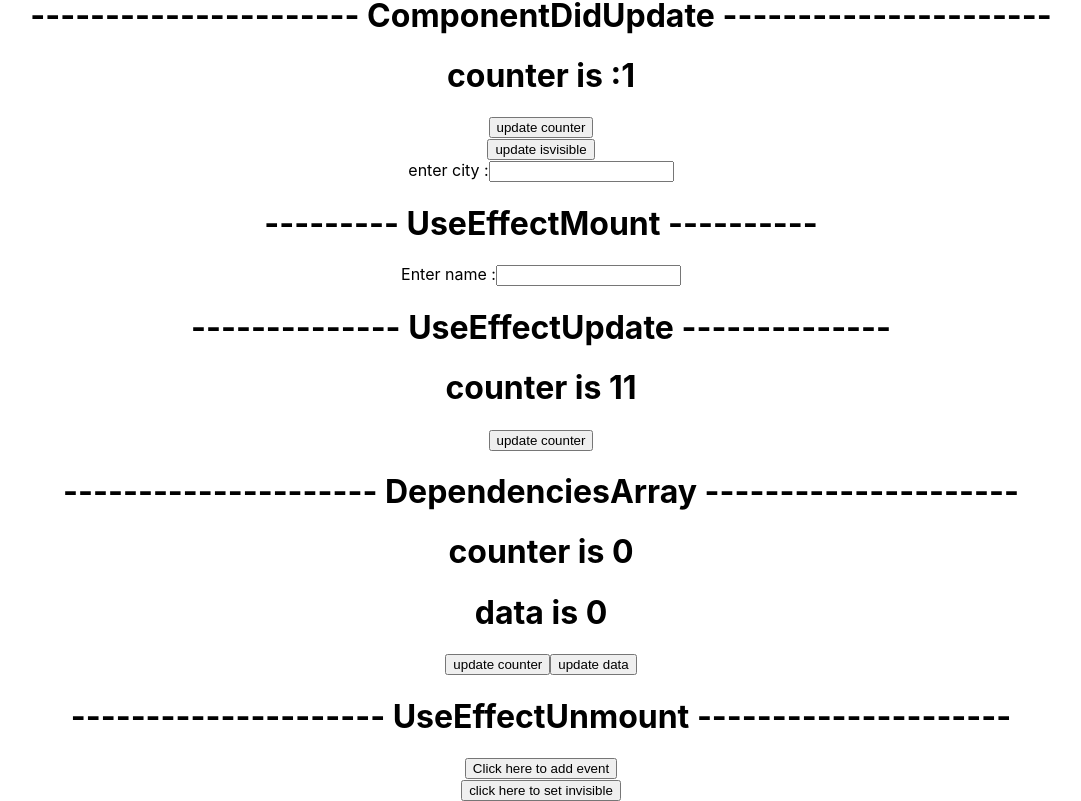
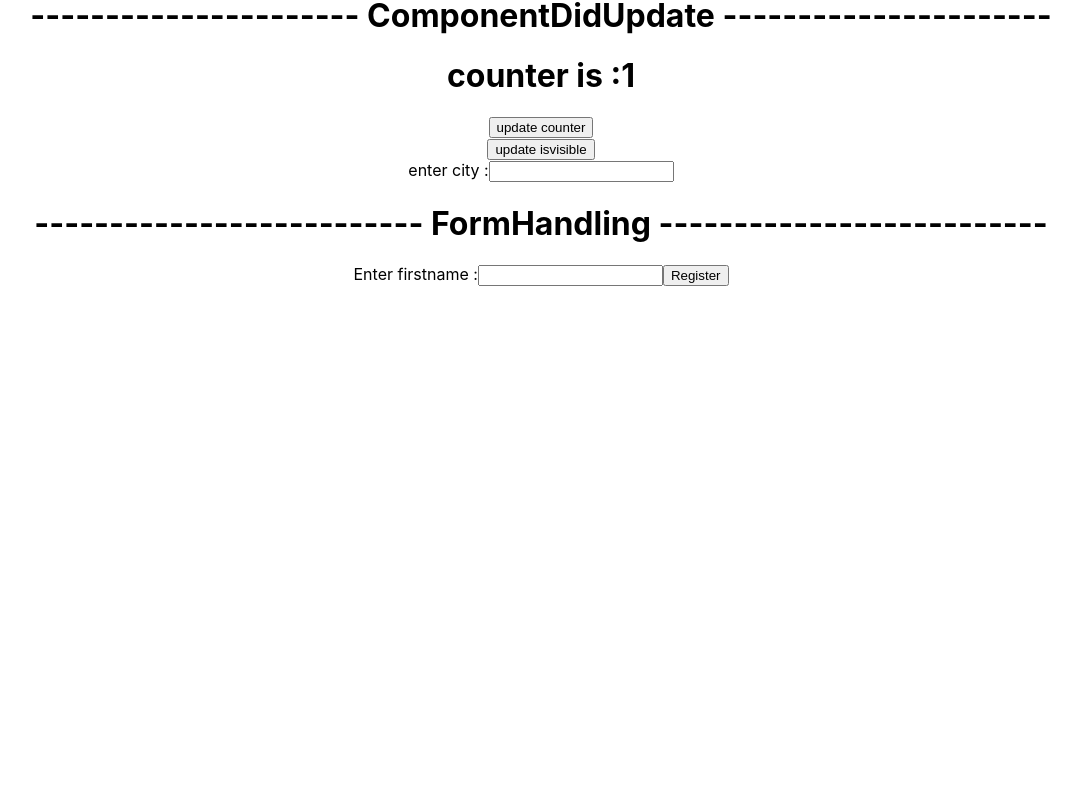
Before and after one commit to Avishkar05/myreactapp_code_practice, a React (Create React App) app: page / in a window 1280 px wide. Shown: the part 2043-2844 px from the top of the page, without its empty margins (99-1180 px from the left). After the commit the page ends 2329 px from the top, so only its background shows below. Built offline with nearby package versions, Linux system fonts and the light colour scheme.

Commit message:
created FormHandling

```diff
--- a/src/App.js
+++ b/src/App.js
@@ -18,6 +18,7 @@ import UseEffectMount from './UseEffectMount.jsx';
 import UseEffectUpdate from './UseEffectUpdate.jsx';
 import DependenciesArray from './DependenciesArray.jsx';
 import UseEffectUnmount from './UseEffectUnmount.jsx';
+import FormHandling from './FormHandling.jsx';
 
 function App() {
 
@@ -45,11 +46,12 @@ function App() {
       } */}
       <button onClick={()=>{setisvisible(false)}}>update isvisible</button><br></br>
       enter city :<input type="text"></input>
-      <UseEffectMount></UseEffectMount>
-      <UseEffectUpdate></UseEffectUpdate>
-      <DependenciesArray></DependenciesArray>
-      {isvisible?<UseEffectUnmount></UseEffectUnmount>:null}
-      <button onClick={()=>{setisvisible(false)}}>click here to set invisible</button>
+      {/* <UseEffectMount></UseEffectMount> */}
+      {/* <UseEffectUpdate></UseEffectUpdate> */}
+      {/* <DependenciesArray></DependenciesArray> */}
+      {/* {isvisible?<UseEffectUnmount></UseEffectUnmount>:null}
+      <button onClick={()=>{setisvisible(false)}}>click here to set invisible</button> */}
+      <FormHandling></FormHandling>
     </div>
   );
 }
--- /dev/null
+++ b/src/FormHandling.jsx
@@ -0,0 +1,23 @@
+import React, { useState } from 'react'
+
+export default function FormHandling() {
+
+    let [firstname,setFirstname]=useState("")
+    let update=(event)=>{
+        setFirstname(event.target.value)
+    }
+    let userregister=()=>
+    {
+        alert("welcome dear "+firstname)
+    }
+
+  return (
+    <div>
+        <h1>-------------------------- FormHandling --------------------------</h1>
+        <form onSubmit={userregister}>
+            Enter firstname :<input type='text' onChange={update}></input>
+            <input type="submit" value="Register"></input>
+        </form>
+    </div>
+  )
+}
```
